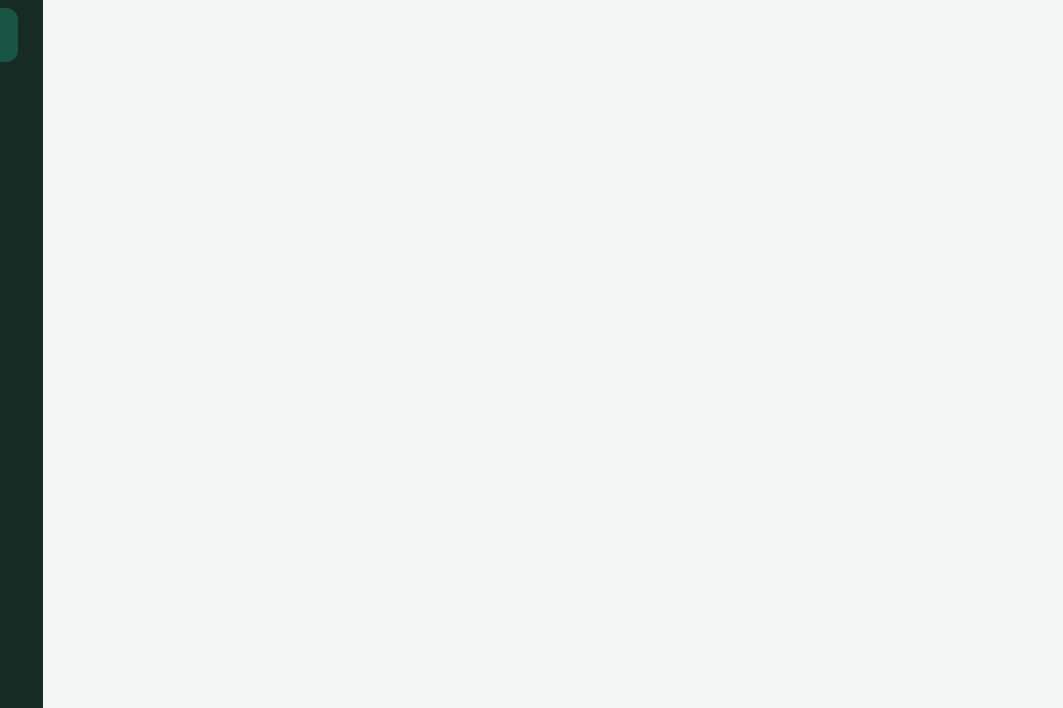
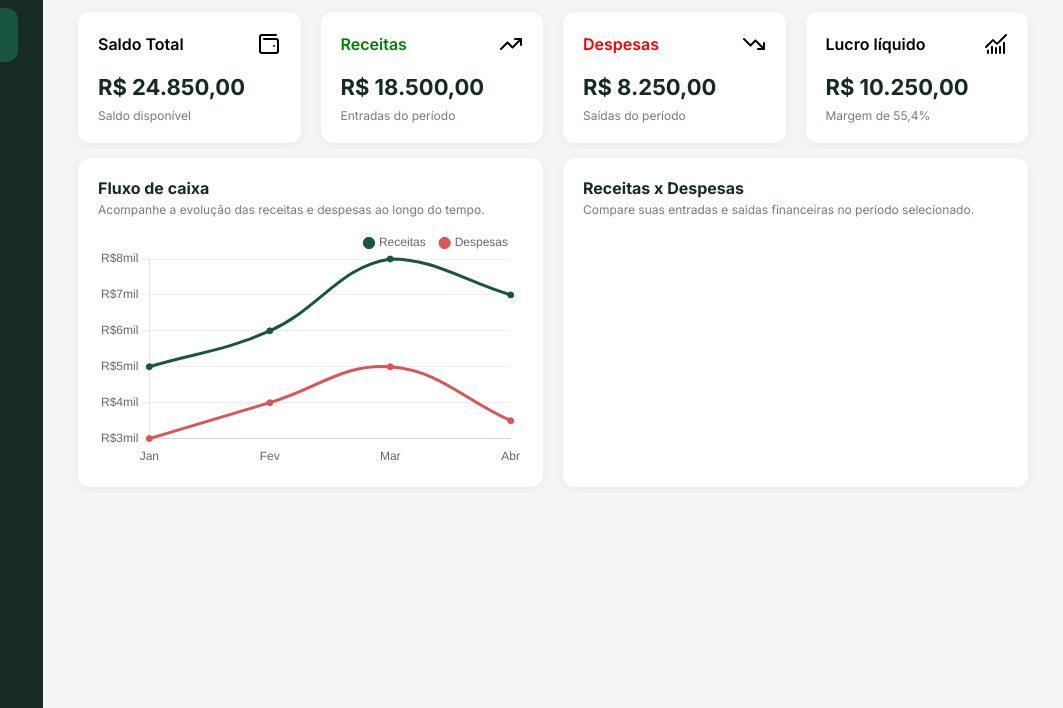
Before and after one commit to Dev-Gabriel-Oliveira/controle-de-gastos, a plain HTML site: page index.html in a window 1280 px wide. Shown: the part 92-800 px from the top of the page, 217-1280 px from the left. Drawn offline with nearby package versions, Linux system fonts and the light colour scheme.

Commit message:
Atualização do dahsboard

```diff
--- a/index.html
+++ b/index.html
@@ -21,10 +21,10 @@
                 </div>
             </div>
 
-            <nav class="menu">
+            <nav class="menu" aria-label="Navegação principal">
                 <ul>
                     <li class="menu-item ativo">
-                        <a href="index.html">
+                        <a href="index.html" aria-current="pafe">
                             <i data-lucide="layout-dashboard"></i>
                             <span>Dashboard</span>
                         </a>
@@ -64,7 +64,7 @@
 
             <div class="cabecalho-dashboard">
 
-                <button class="botao-menu-mobile">
+                <button type="button" class="botao-menu-mobile">
                 <i data-lucide="menu"></i>
             </button>
 
@@ -90,10 +90,78 @@
 
             <div class="indicadores-financeiros">
 
-           </div>
+                <div class="card-indicador">
+
+                   <div class="indicador-topo">
+                    <h2>Saldo Total</h2>
+                    <i data-lucide="wallet-minimal"></i>
+                   </div>
+
+                   <h3 class="indicador-valor">R$ 24.850,00</h3>
+
+                   <p>Saldo disponível</p>
+
+
+
+                </div>
+
+                <div class="card-indicador positivo">
+
+                    <div class="indicador-topo positivo ">
+                     <h2>Receitas</h2>
+                    <i data-lucide="trending-up"></i>
+                   </div>
+
+                   <h3 class="indicador-valor ">R$ 18.500,00</h3>
+                   <p>Entradas do período</p>
+
+                </div>
+
+                <div class="card-indicador negativo">
+
+                    <div class="indicador-topo">
+                     <h2>Despesas</h2>
+                    <i data-lucide="trending-down"></i>
+                   </div>
+
+                   <h3 class="indicador-valor ">R$ 8.250,00</h3>
+                   <p>Saídas do período</p>
+
+                </div>
+
+                <div class="card-indicador">
+
+                    <div class="indicador-topo">
+                     <h2>Lucro líquido</h2>
+                    <i data-lucide="chart-no-axes-combined"></i>
+                   </div>
+
+                   <h3 class="indicador-valor">R$ 10.250,00</h3>
+                   <p >Margem de 55,4%</p>
+
+                </div>
+
+            </div>
 
            <div class="graficos">
+                <div class="card-grafico">
+                    <h2>Fluxo de caixa</h2>
+                    <p>Acompanhe a evolução das receitas e despesas ao longo do tempo.</p>
 
+                    <div class="area-grafico">
+                        <canvas id="graficoFluxo"></canvas>
+                    </div>
+
+                </div>
+
+                <div class="card-grafico">
+                    <h2>Receitas x Despesas</h2>
+                    <p>Compare suas entradas e saídas financeiras no período selecionado.</p>
+
+                    <div class="area-grafico">
+
+                    </div>
+                </div>
            </div>
 
            <div class="movimentacoes">
@@ -104,10 +172,14 @@
     </div>
 
     <script src="https://unpkg.com/lucide@latest"></script>
-  <script>
+    <script src="https://cdn.jsdelivr.net/npm/chart.js"></script>
+    <script>
     lucide.createIcons();
-  </script>
+    </script>
 
     <script src="src/assets/js/script.js"></script>
+    <script src="src/assets/js/grarficos.js"></script>
+
+
 </body>
 </html>
--- a/src/assets/css/style.css
+++ b/src/assets/css/style.css
@@ -1,26 +1,4 @@
 @import url('https://fonts.googleapis.com/css2?family=Inter:ital,opsz,wght@0,14..32,100..900;1,14..32,100..900&display=swap');
-
-
-
-.botao-menu-mobile{
-    display: none;
-    align-items: center;
-    justify-content: center;
-    width: 42px;
-    height: 42px;
-    border: none;
-    border-radius: 10px;
-    background-color: var(--cor-branca);
-    color: var(--cor-sidebar);
-    cursor: pointer;
-}
-
-
-*{
-    margin: 0;
-    padding: 0;
-    box-sizing: border-box;
-}
 
 :root {
     --cor-sidebar: #172b25;
@@ -28,6 +6,12 @@
     --cor-hover: #29483d;
     --cor-fundo: #f4f6f5;
     --cor-branca: #ffffff;
+}
+
+*{
+    margin: 0;
+    padding: 0;
+    box-sizing: border-box;
 }
 
 html, body{
@@ -49,7 +33,6 @@ body{
     width: 40px;
     height: 40px;
 }
-
 .sidebar {
     width: 260px;
     color: white;
@@ -57,7 +40,7 @@ body{
 
     display: flex;
     flex-direction: column;
-    gap: 10px;;
+    gap: 10px;
     flex-shrink: 0;
     background-color: var(--cor-sidebar);
 }
@@ -87,15 +70,19 @@ body{
 .logo-texto p {
     font-size: 13px;
 }
-/* Organização Menu */
+
 .menu ul{
     display: flex;
     flex-direction: column;
     gap: 10px;
 }
+.menu-item{
+    list-style: none;
+    border-radius: 12px;
+    font-size: 1rem;
+    transition: background-color 0.3s ease;
+}
 
-
-/* Link ocupando todo o espaco */
 .menu-item a {
     display: flex;
     align-items: center;
@@ -113,27 +100,17 @@ body{
     height: 20px;
     stroke-width: 1.8;
 }
-/* Item selecionado */
+
+
 .menu-item.ativo{
     color: #f4f6f5;
     background-color: var(--cor-primaria);
 }
 
-/* Efeito ao passar o mouse */
 .menu-item:not(.ativo):hover {
     background-color: var(--cor-hover);
 }
 
-
-/* Estilo */
-.menu-item{
-    list-style: none;
-    border-radius: 12px;
-    font-size: 1rem;
-    transition: background-color 0.3s ease;
-}
-
-/* Rodapé sempre embaixo */
 .sidebar-footer {
     margin-top: auto;
 }
@@ -150,6 +127,19 @@ body{
     display: flex;
     justify-content: space-between;
     align-items: center;
+}
+
+.botao-menu-mobile{
+    display: none;
+    align-items: center;
+    justify-content: center;
+    width: 42px;
+    height: 42px;
+    border: none;
+    border-radius: 10px;
+    background-color: var(--cor-branca);
+    color: var(--cor-sidebar);
+    cursor: pointer;
 }
 
 .cabecalho-texto h1{
@@ -195,15 +185,114 @@ body{
     background-color: #e8eeeb;
 }
 
-@media (max-width:768px){
+.indicadores-financeiros{
+    display: grid;
+    grid-template-columns: repeat(4, minmax(0, 1fr));
+    gap:20px;
+    margin-top:15px
+}
+
+
+.card-indicador{
+    background-color: var(--cor-branca);
+    padding:20px;
+    border-radius: 12px;
+    box-shadow: 0 2px 10px rgba(23, 43, 37, 0.06);
+
+}
+.indicador-topo{
+    display: flex;
+    justify-content: space-between;
+    align-items: center;
+}
+
+.indicador-topo h2{
+    font-size: 16px;
+    font-weight: 600;
+}
+
+.indicador-topo i {
+    width: 22px;
+    height: 22px;
+    color: var(--cor-primaria);
+    flex-shrink: 0;
+}
+
+
+.indicador-valor{
+    font-size: 22px;
+    font-weight: 700;
+    color: var(--cor-sidebar);
+    margin: 18px 0 8px;
+    white-space: nowrap;
+}
+
+.card-indicador.positivo .indicador-topo h2,
+.card-indicador.positivo .indicador-topo i {
+    color: green;
+}
+
+.card-indicador.negativo .indicador-topo h2,
+.card-indicador.negativo .indicador-topo i{
+    color: red;
+}
+.card-indicador p {
+    font-size: 12px;
+    color: #718078;
+}
+
+/* Area graficos */
+
+.graficos{
+    display: grid;
+    grid-template-columns: repeat(2, 1fr);
+    gap: 20px;
+    margin-top: 15px;
+}
+
+.card-grafico{
+    background-color: var(--cor-branca);
+    border-radius: 12px;
+    padding: 20px;
+    min-height: 320px;
+    box-shadow: 0 2px 10px rgba(23, 43, 37, 0.06);
+}
+
+.card-grafico h2{
+    font-size: 16px;
+    color: var(--cor-sidebar);
+    font-weight: 700;
+     margin-bottom: 4px;
+}
+
+.card-grafico p{
+    font-size: 12px;
+    color: #718078;
+}
+
+.area-grafico{
+    position: relative;
+    height: 250px;
+    width: 100%;
+}
+
+/* mobile resposive */
+
+@media (max-width: 1000px) {
+   .sidebar{
+    display: none;
+   }
 
     .botao-menu-mobile{
         display: flex;
     }
 
+    .indicadores-financeiros{
+        grid-template-columns: repeat(2. minmax(0,1fr));
+    }
 
-    .sidebar {
-        display: none;
+    .graficos{
+        grid-template-columns: 1fr;
     }
 
     .cabecalho-dashboard{
@@ -212,19 +301,30 @@ body{
         min-width: 0;
     }
 
+    .cabecalho-acoes{
+        gap: 12px;
+        margin-left: auto;
+        flex-shrink: 0;
+    }
+
+    .data-atual{
+        white-space: nowrap;
+    }
+}
+
+@media (max-width:768px){
+
+    .cabecalho-texto{
+        min-width: 0;
+    }
+
     .cabecalho-texto h1{
         font-size: 21px;
-        min-width: 0;
         overflow-wrap: break-word;
     }
 
     .cabecalho-texto p {
         font-size: 11px;
-    }
-
-    .cabecalho-acoes{
-        margin-left: auto;
-        flex-shrink: 0;
     }
 
     .data-atual{
@@ -236,3 +336,11 @@ body{
         height: 38px;
     }
 }
+
+
+@media (max-width: 600px) {
+    .indicadores-financeiros {
+        grid-template-columns: 1fr;
+    }
+
+}
--- /dev/null
+++ b/src/assets/js/grarficos.js
@@ -0,0 +1,88 @@
+const canvasFluxo = document.getElementById("graficoFluxo")
+
+const dadosFluxo = {
+    labels: ["Jan", "Fev", "Mar", "Abr"],
+    datasets: [
+        {
+            label: "Receitas",
+            data: [5000, 6000, 8000, 7000],
+            borderColor: "#185543",
+            backgroundColor: "#185543",
+            tension: 0.4,
+            pointRadius: 3
+        },
+
+        {
+            label: "Despesas",
+            data: [3000, 4000, 5000, 3500],
+            borderColor: "#dc5555",
+            backgroundColor: "#dc5555",
+             tension: 0.4,
+            pointRadius: 3
+        }
+
+    ]
+}
+
+const graficoFluxo = new Chart(canvasFluxo, {
+    type: "line",
+    data: dadosFluxo,
+    options: {
+        responsive: true,
+        maintainAspectRatio: false,
+        layout: {
+            padding:{
+                top: 5,
+                bootom: 0
+            }
+        },
+        scales: {
+            x: {
+                grid: {
+                    display:false
+                }
+            },
+            y: {
+                grid:{
+                    color: "#edf0ee"
+                },
+
+                ticks: {
+                    stepSize: 1000,
+                    callback: function(valor) {
+                        return "R$" + (valor / 1000) + "mil"
+                    }
+                }
+            }
+        },
+
+        plugins: {
+            legend: {
+                posotion: "top",
+                align: "end",
+                labels: {
+                  usePointStyle: true,
+                  pointStyle: "circle",
+                  boxWidth: 8,
+                  boxHeight: 8,
+                  padding: 15,
+                }
+            },
+
+            tooltip: {
+                callbacks: {
+                    label: function(context){
+                        const valor = context.parsed.y;
+
+                        return context.dataset.label + ": " +
+                        valor.toLocaleString("pt-Br", {
+                            style: "currency",
+                            currency: "BRL"
+                        })
+                    }
+                 }
+            }
+        }
+
+    }
+})
```
